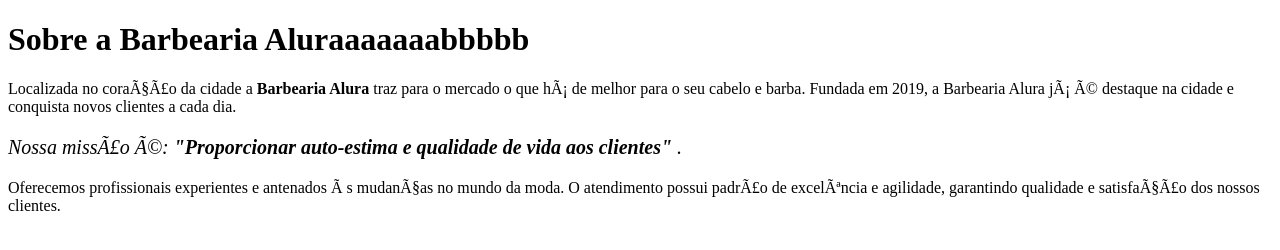
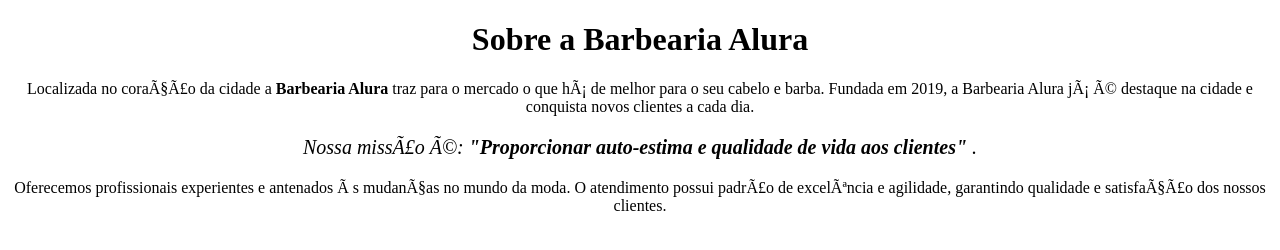
Before and after one commit to luizz007/barbearia-alura, a plain HTML site: page index.html in a window 1280 px wide. Drawn offline with Linux system fonts and the light colour scheme.

Commit message:
Add files via upload

```diff
--- a/index.html
+++ b/index.html
@@ -3,13 +3,19 @@
   <head>
       <meta charset="UTF"-8>
       <title>Barbearia Alura</title>
+
+<style>
+  p {
+    text-align: center
+  }
+      </style>
   </head>
   <body>
-    <h1 style="text-aling: center">Sobre a Barbearia Aluraaaaaaabbbbb</h1>
+    <h1 style="text-align: center">Sobre a Barbearia Alura</h1>
 
     <p>Localizada no coração da cidade a <strong>Barbearia Alura</strong> traz para o mercado o que há de melhor para o seu cabelo e barba. Fundada em 2019, a Barbearia Alura já é destaque na cidade e conquista novos clientes a cada dia.</p>
 
-    <p style="font-size:20px "><em>Nossa missão é:            <strong>"Proporcionar auto-estima e qualidade de vida aos clientes"     </strong>.</em></p>
+    <p style="font-size:20px"><em>Nossa missão é:            <strong>"Proporcionar auto-estima e qualidade de vida aos clientes"     </strong>.</em></p>
 
     <p>Oferecemos profissionais experientes e antenados às mudanças no mundo da moda. O atendimento possui padrão de excelência e agilidade, garantindo qualidade e satisfação dos nossos clientes.</p>
 </html>
```
